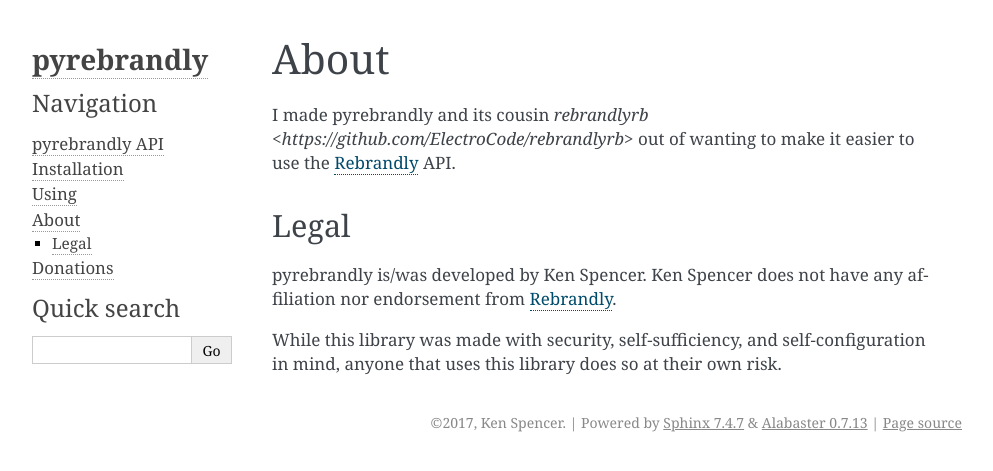
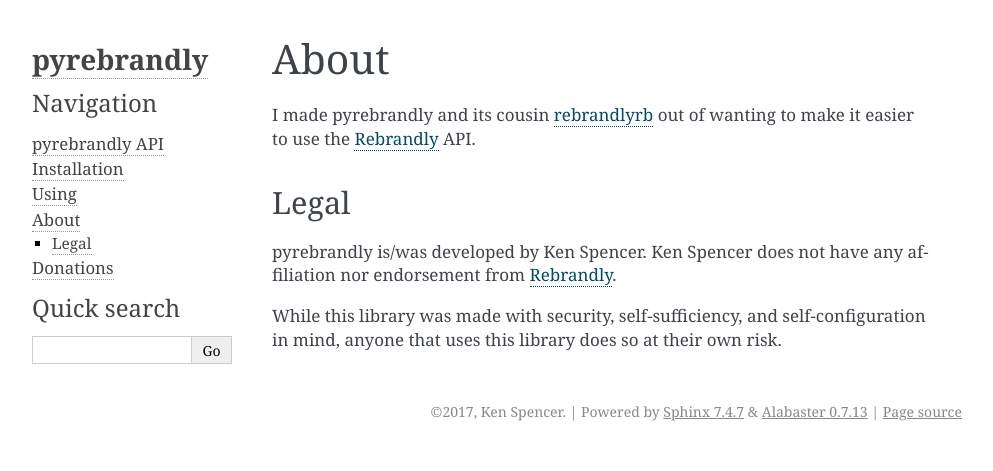
Before and after one commit to ElectroCode/pyrebrandly, a Sphinx documentation site: the page built from docs/about.rst, in a window 1280 px wide. Shown: the top 471 px of the page, without its empty margins (148-1141 px from the left). Built offline with Sphinx 7.4.7, drawn with Linux system fonts in a browser that asks for light colours.

Commit message:
docs: fix rebrandlyrb link syntax

```diff
--- a/docs/about.rst
+++ b/docs/about.rst
@@ -3,7 +3,7 @@
 About
 #####
 
-I made pyrebrandly and its cousin `rebrandlyrb <https://github.com/ElectroCode/rebrandlyrb>` out of wanting to make it easier to use the `Rebrandly`_ API.
+I made pyrebrandly and its cousin `rebrandlyrb <https://github.com/ElectroCode/rebrandlyrb>`_ out of wanting to make it easier to use the `Rebrandly`_ API.
 
 .. _about#legal:
 
```
